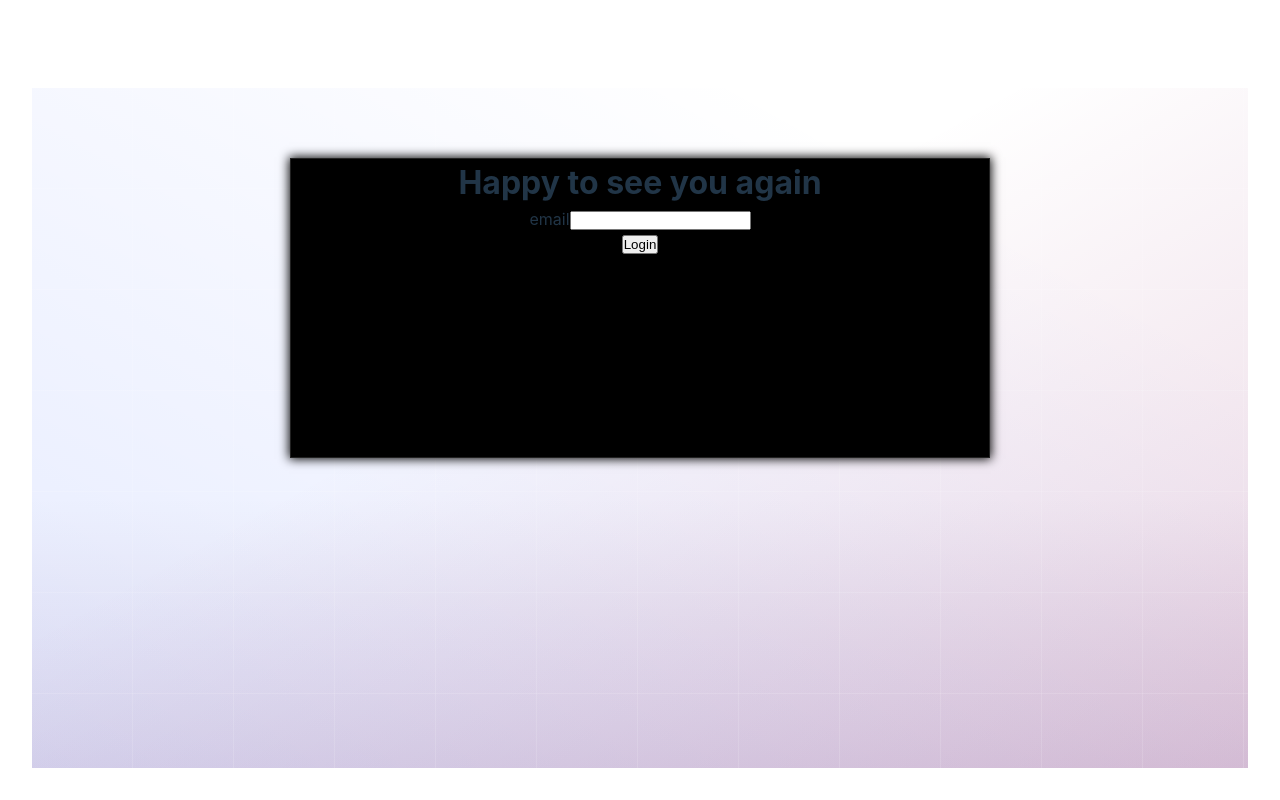
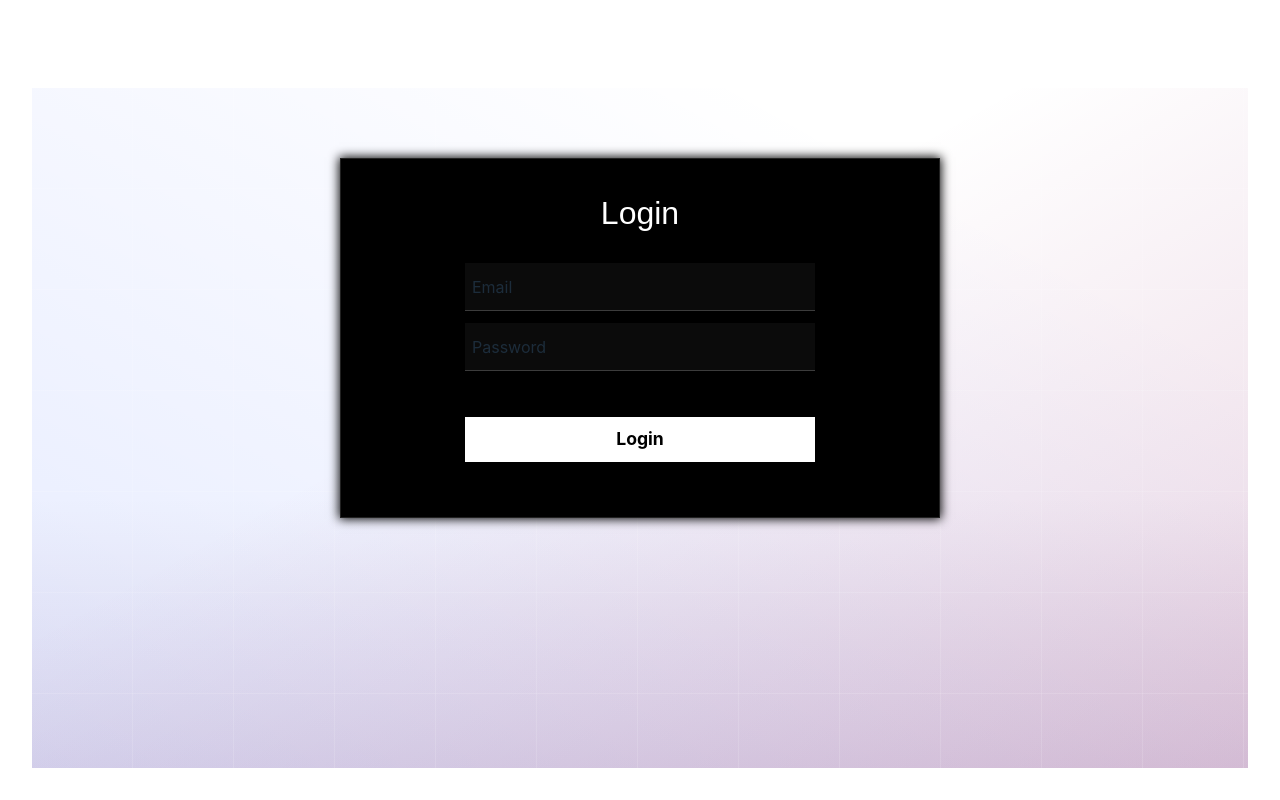
Before and after one commit to sankar-raul/Tether, a React (Vite) app in the folder client/: page /login in a window 1280 px wide. Built offline with nearby package versions, Linux system fonts and the light colour scheme.

Commit message:
feat: enhance login page with improved styling and custom cursor

```diff
--- a/client/src/index.css
+++ b/client/src/index.css
@@ -17,6 +17,9 @@
   -webkit-font-smoothing: antialiased;
   -moz-osx-font-smoothing: grayscale;
 }
+html {
+  cursor: url('/svg/cursor.svg') 10 10, auto;
+}
 html, body, #root {
   height: 100%;
 }
--- a/client/src/main.jsx
+++ b/client/src/main.jsx
@@ -8,3 +8,11 @@ createRoot(document.getElementById('root')).render(
       <App />
   </StrictMode>,
 )
+let timeout = null
+document.documentElement.onclick = (e) => {
+  e.target.style.cursor = "url('/svg/cursor-clicked.svg') 10 10, auto"
+  timeout && clearTimeout(timeout)
+  timeout = setTimeout(() => {
+    e.target.style.cursor = "url('/svg/cursor.svg') 10 10, auto"
+  }, 100)
+}
--- a/client/src/pages/Login/Login.jsx
+++ b/client/src/pages/Login/Login.jsx
@@ -7,14 +7,20 @@ const Login = () => {
         <NetBackground>
         <div className={styles.login}>
             <h1 className={styles.wellcome}>
-                Happy to see you again
+                Login
             </h1>
             <form className={styles.form}>
                 <div className={styles.inputBox}>
-                    <label htmlFor='email'>
-                        email
-                        <input type="text" id='email' autoComplete='email' />
-                    </label>
+                    <div className={styles['input-wraper']}>
+                        <input required type="text" id='email' autoComplete='email' />
+                        <label htmlFor='email'>Email</label>
+                    </div>
+                </div>
+                <div className={styles.inputBox}>
+                    <div className={styles['input-wraper']}>
+                        <input required type="password" id='password' />
+                        <label htmlFor='password'>Password</label>
+                    </div>
                 </div>
                <div className={styles.submitBtn}>
                     <input type="submit" value="Login"/>
--- a/client/src/pages/Login/login.module.css
+++ b/client/src/pages/Login/login.module.css
@@ -1,6 +1,6 @@
 .login {
     background: #000;
-    width: clamp(300px, 70%, 700px);
+    width: clamp(300px, 70%, 600px);
     border: 1px solid #fff2;
     min-height: 300px;
     box-shadow: 0px 0px 10px 1px #000;
@@ -8,5 +8,122 @@
     margin-top: 70px;
     display: flex;
     flex-direction: column;
+    align-items: center;
+    justify-content: space-around;
+    padding: 30px 20px;
+    gap: 20px;
+    user-select: none;
+    animation: float-in 1s ease 1;
+}
+@keyframes float-in {
+    from {
+        opacity: .1;
+        transform: translateY(30%);
+    } to {
+        opacity: 1;
+        transform: translateY(0);
+    }
+}
+.wellcome {
+    text-align: center;
+    color: #fff;
+    font-weight: 300;
+    font-family: Arial, Helvetica, sans-serif;
+    text-transform: capitalize;
+}
+.form {
+    width: clamp(200px, 80%, 450px);
+}
+.inputBox {
+    height: 60px;
+    position: relative;
+    display: flex;
+    flex-direction: column;
+    flex-wrap: nowrap;
+    align-items: center;
+    justify-content: center;
+}
+.input-wraper {
+    height: 80%;
+    width: clamp(150px, 80%, 350px);
+    position: relative;
+    display: flex;
+    align-items: flex-end;
+    border-bottom: 1px solid #fff3;
+    background-color: #ffffff0b;
+    cursor: text;
+}
+.input-wraper > label {
+    position: absolute;
+    margin-left: 7px;
+    align-self: center;
+    pointer-events: none;
+    transition: .6s;
+    opacity: .8;
+}
+.input-wraper:has(input:focus) {
+    background-color: #fff1;
+    border-bottom: 1px solid #ffffffb3;
+}
+.input-wraper > input {
+    height: 85%;
+    width: 100%;
+    padding: 6px;
+    background: transparent;
+    border: none;
+    font-size: 1.1rem;
+    cursor: text !important;
 
+    &:focus {
+        border: none;
+        outline: none;
+    }
 }
+.input-wraper > input::spelling-error {
+    text-decoration: none;
+}
+.input-wraper > input:valid + label {
+    margin-top: -50px;
+    margin-left: 2px;
+    opacity: 1;
+}
+.submitBtn {
+    width: clamp(150px, 80%, 350px);
+    margin: 0 auto;
+    display: flex;
+    align-items: center;
+    justify-content: center;
+    margin: 40px auto 25px auto;
+}
+.submitBtn > input {
+    all: unset;
+    text-align: center;
+    width: clamp(150px, 80%, 350px);
+    width: 100%;
+    height: 45px;
+    background-color: #fff;
+    color: #000;
+    font-weight: 700;
+    cursor: pointer;
+    font-size: 1.1rem;
+}
+
+@media screen and (max-width: 850px) {
+    .login {
+        width: clamp(300px, 90%, 600px);
+    }
+}
+@media screen and (max-width: 650px) {
+    .login {
+        width: clamp(30px, 90%, 600px);
+    }
+    .form {
+        width: clamp(20px, 100%, 450px);
+    }
+    .input-wraper {
+        width: clamp(10px, 100%, 350px);
+    }
+    .submitBtn {
+        width: clamp(10px, 100%, 350px);
+    }
+}
```
Also changed, not shown: client/public/svg/cursor-clicked.svg (added), client/public/svg/cursor.svg (added).
